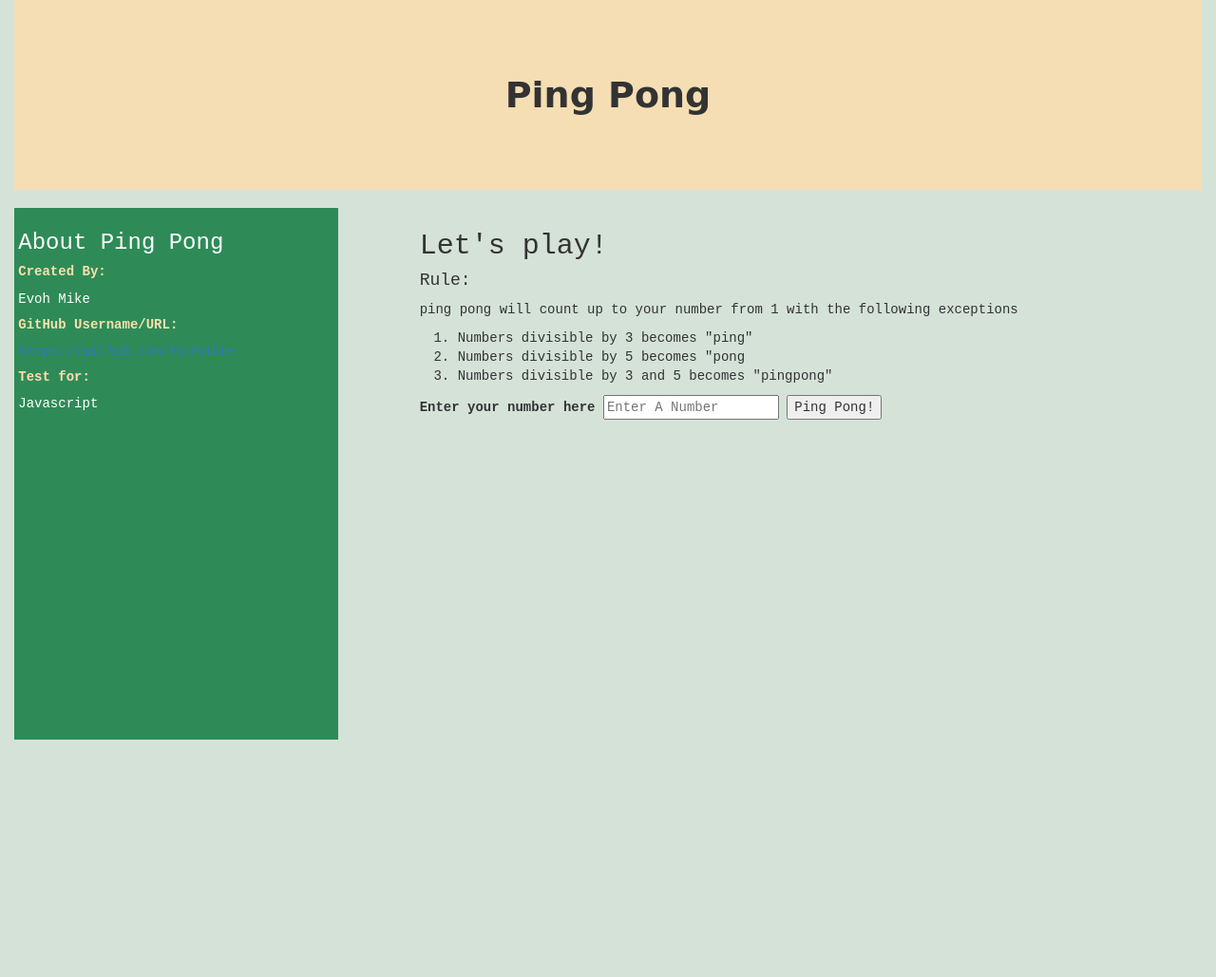
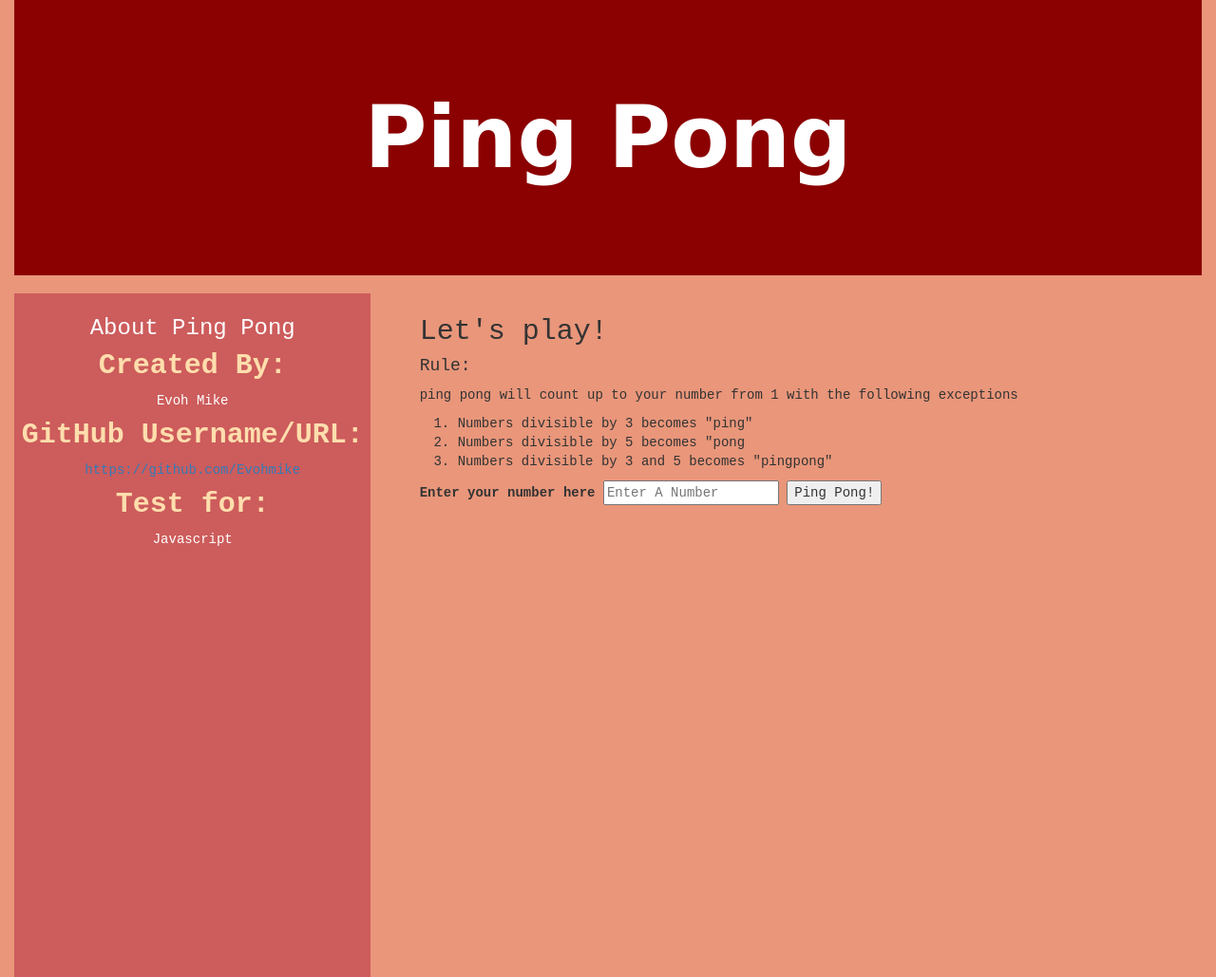
Before and after one commit to Evohmike/Ping-Pong, a plain HTML site: page index.html in a window 1280 px wide. Shown: the whole page at 95% size. Before the commit the page ends 800 px from the top, so only its background shows below. Drawn offline with nearby package versions, Linux system fonts and the light colour scheme.

Commit message:
change header and sidebar color

```diff
--- a/css/styles.css
+++ b/css/styles.css
@@ -1,5 +1,5 @@
 body {
-  background: #d5e2d8;
+  background: 		#E9967A;
   font-family: monospace;
 }
 
@@ -10,19 +10,21 @@ body {
 
 .header {
   text-align: center;
-  line-height: 200px;
-  background: #F5DEB3;
+  line-height: 290px;
+  background: #8B0000;
 }
 
 .headerText{
   font-weight: bold;
   font-family: cursive;
-  font-size: 38px;
+  font-size: 90px;
+  color: white;
 }
 
 h5 {
   font-weight: bold;
   color: #FFDEAD;
+  font-size: 30px;
 }
 . h3 {
   font-weight: bold;
@@ -36,11 +38,12 @@ h5 {
 .sidebar {
   color: white;
   padding: 1%;
-  height: 70vh;
-  width: 80%;
+  height: 90vh;
+  width: 88%;
   margin-top: 2%;
-  background: #2E8B57;
+  background: #CD5C5C;
   position: absolute;
+  text-align: center;
 }
 
 
```
